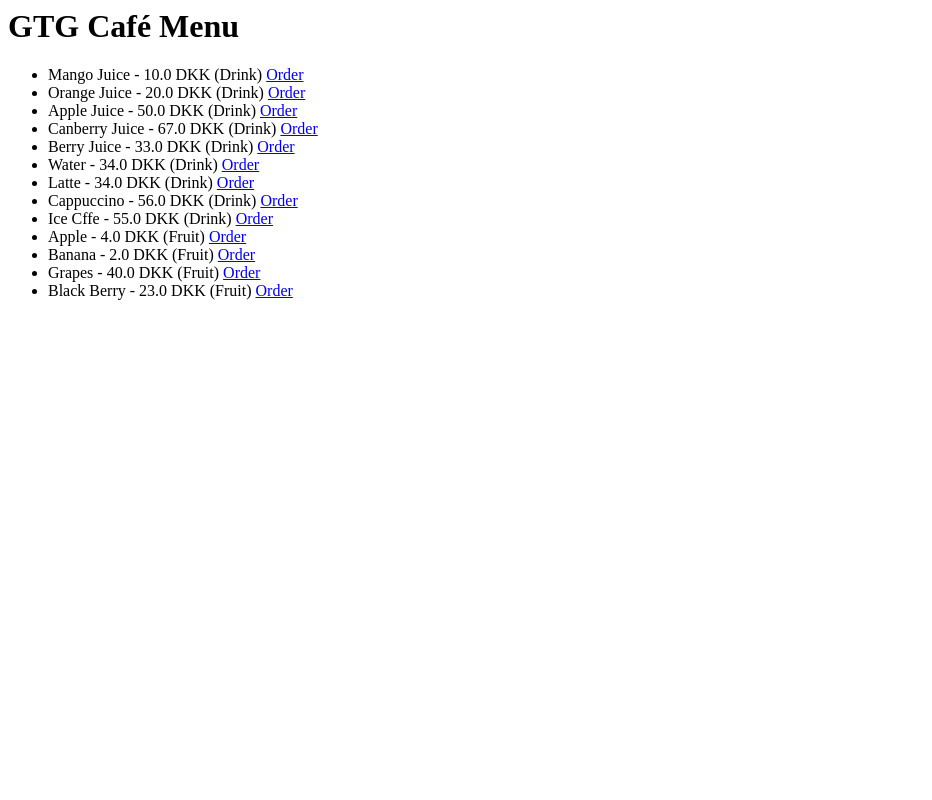
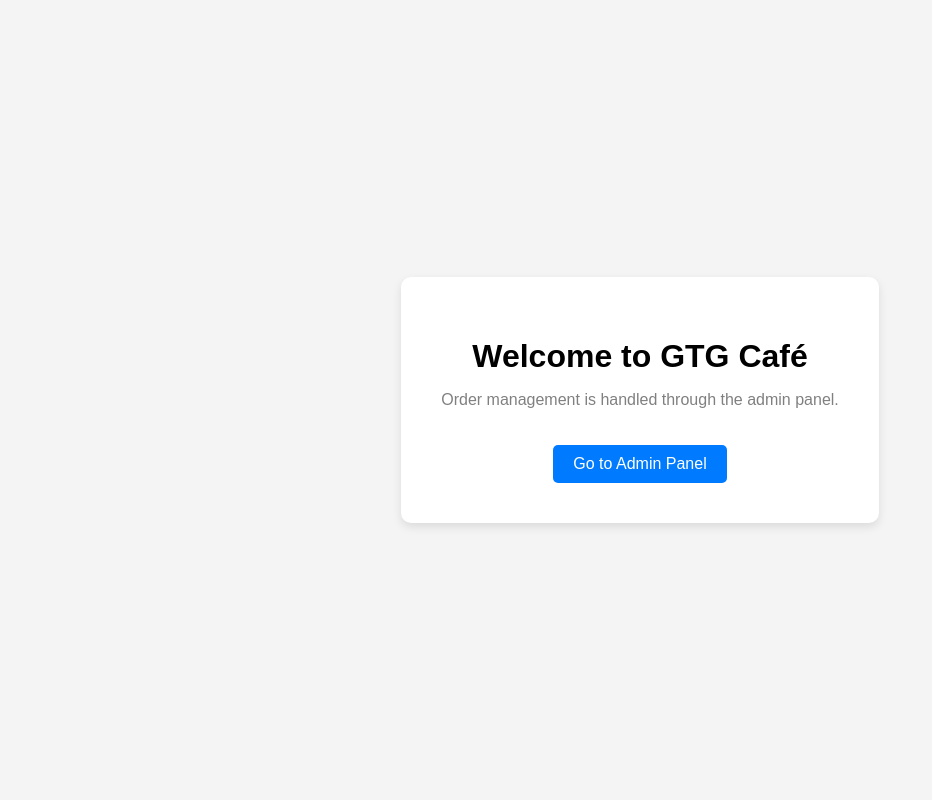
Before and after one commit to SnehaKoirala/PCL_CourseAssignment, a Django app: page / in a window 1280 px wide. Shown: the whole page, without its empty margins (0-932 px from the left). Run offline with Django 5.2, Linux system fonts and the light colour scheme; data comes from the database, SQL or seed files in the repository; both versions use the stored data as it was after the commit.

Commit message:
sprint 3

```diff
--- a/gtg_project/cafe/templates/cafe/index.html
+++ b/gtg_project/cafe/templates/cafe/index.html
@@ -1,10 +1,60 @@
-<h1>GTG Café Menu</h1>
+<!DOCTYPE html>
+<html>
+<head>
+    <title>GTG Café</title>
 
-<ul>
-  {% for p in products %}
-    <li>
-      {{ p.name }} - {{ p.price }} DKK ({{ p.category }})
-      <a href="/order/{{ p.id }}/">Order</a>
-    </li>
-  {% endfor %}
-</ul>
+    <style>
+        body {
+            font-family: Arial, sans-serif;
+            background: #f4f4f4;
+            margin: 0;
+            display: flex;
+            justify-content: center;
+            align-items: center;
+            height: 100vh;
+        }
+
+        .container {
+            background: white;
+            padding: 40px;
+            border-radius: 10px;
+            text-align: center;
+            box-shadow: 0 4px 10px rgba(0,0,0,0.1);
+        }
+
+        h1 {
+            margin-bottom: 10px;
+        }
+
+        p {
+            color: gray;
+        }
+
+        .admin-btn {
+            margin-top: 20px;
+            display: inline-block;
+            padding: 10px 20px;
+            background: #007BFF;
+            color: white;
+            text-decoration: none;
+            border-radius: 5px;
+        }
+
+        .admin-btn:hover {
+            background: #0056b3;
+        }
+    </style>
+</head>
+
+<body>
+
+<div class="container">
+    <h1>Welcome to GTG Café</h1>
+    <p>Order management is handled through the admin panel.</p>
+
+    <!-- Change link if your admin URL is different -->
+    <a href="/admin" class="admin-btn">Go to Admin Panel</a>
+</div>
+
+</body>
+</html>
```
Also changed, not shown: gtg_project/db.sqlite3.
